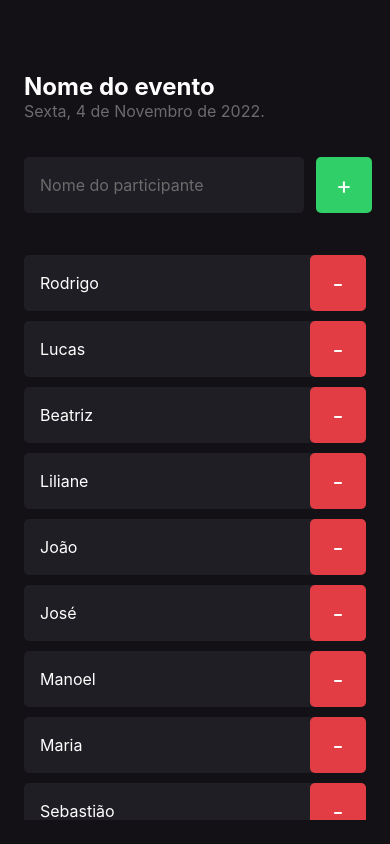
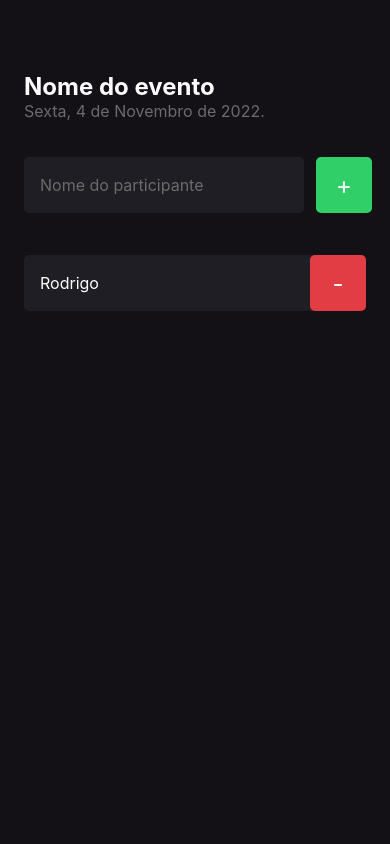
Before and after one commit to rodrigodiasf1984/react-native-ts-imhere, a React Native app: screen / in a window 390 px wide. Built offline with nearby package versions, Linux system fonts and the light colour scheme.

Commit message:
refactor: removed useMemo and add useState

```diff
--- a/src/screens/Home/index.tsx
+++ b/src/screens/Home/index.tsx
@@ -1,35 +1,18 @@
 import {
   Alert,
   FlatList,
-  ScrollView,
   Text,
   TextInput,
   TouchableOpacity,
   View,
 } from 'react-native';
-import { useCallback, useMemo } from 'react';
+import { useCallback, useState } from 'react';
 import { Participant } from '../../components/Participant';
 import { EmptyList } from '../../components/EmptyList';
 import { styles } from './styles';
 
 export function Home() {
-  const participants = useMemo(
-    () => [
-      'Rodrigo',
-      'Lucas',
-      'Beatriz',
-      'Liliane',
-      'João',
-      'José',
-      'Manoel',
-      'Maria',
-      'Sebastião',
-      'Pedro',
-      'Thiago',
-      'Eric',
-    ],
-    [],
-  );
+  const [participants, setParticipants] = useState(['Rodrigo']);
 
   const handleRemoveParticipant = (name: string) => {
     Alert.alert('Remover', `Desejar Remover o participant ${name}?`, [
@@ -45,12 +28,14 @@ export function Home() {
   };
 
   const handleParticipantAdd = useCallback(() => {
-    if (participants.includes('Rodrigo')) {
+    if (participants.includes('Ana')) {
       Alert.alert(
         'Participante existe',
         'Já existe um participante na lista com esse nome.',
       );
+      return;
     }
+    setParticipants([...participants, 'Ana']);
   }, [participants]);
 
   return (
```
